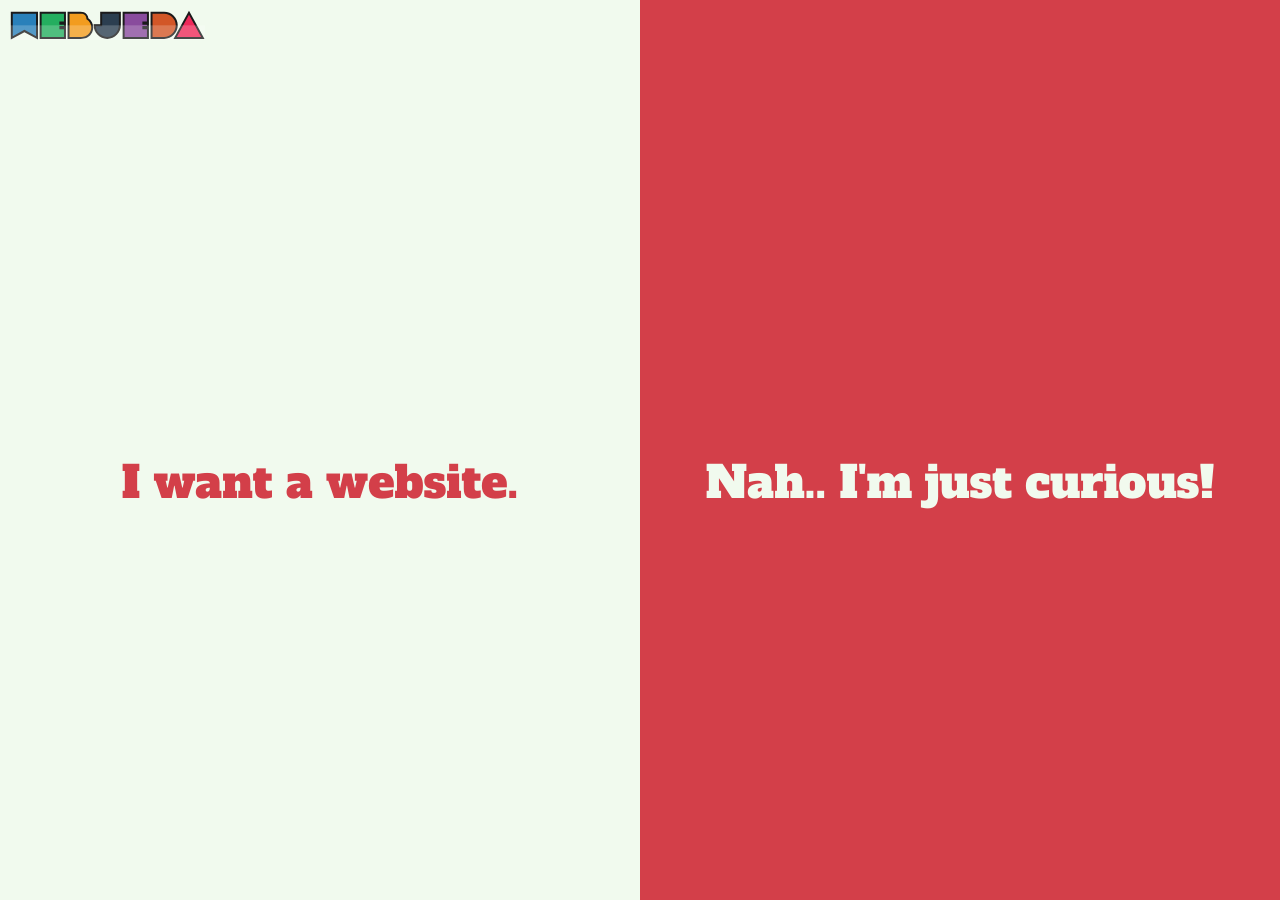
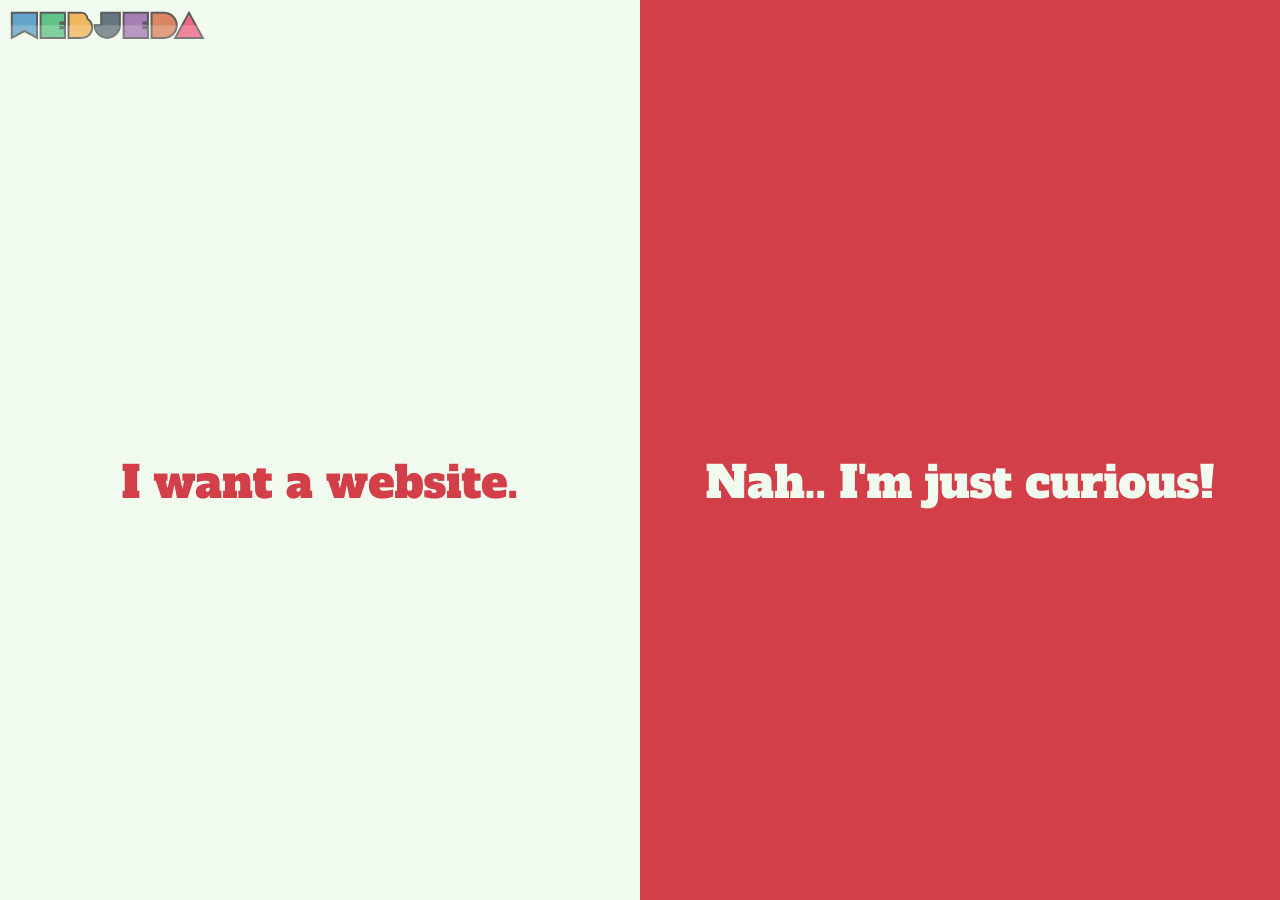
Before and after one commit to sharu725/sharu725.github.io, a Jekyll site: the page built from index.html, in a window 1280 px wide. Built offline with Jekyll 4.4.1, drawn with Linux system fonts in a browser that asks for light colours.

Commit message:
no message

```diff
--- a/_sass/_layout.scss
+++ b/_sass/_layout.scss
@@ -302,4 +302,8 @@
     top: 10px;
     left: 10px;
     z-index: 999;
+    opacity: 0.7;
+    &:hover {
+        opacity: 0.9;
+    }
 }
```
